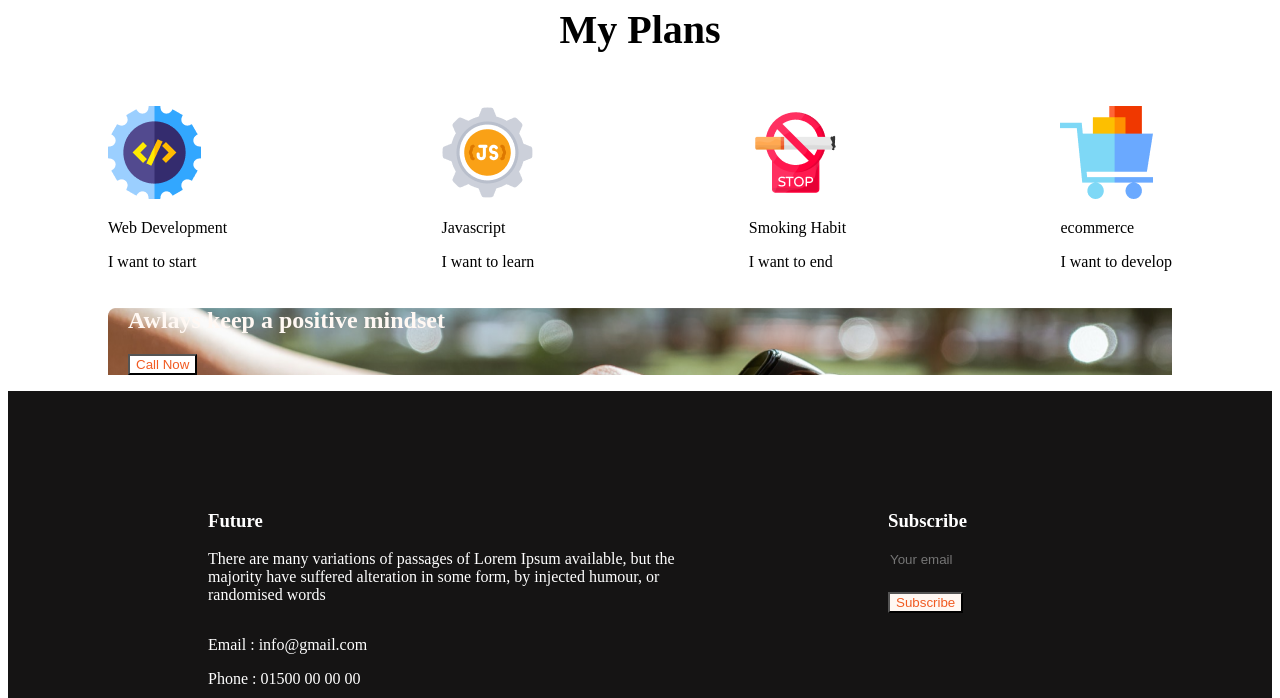
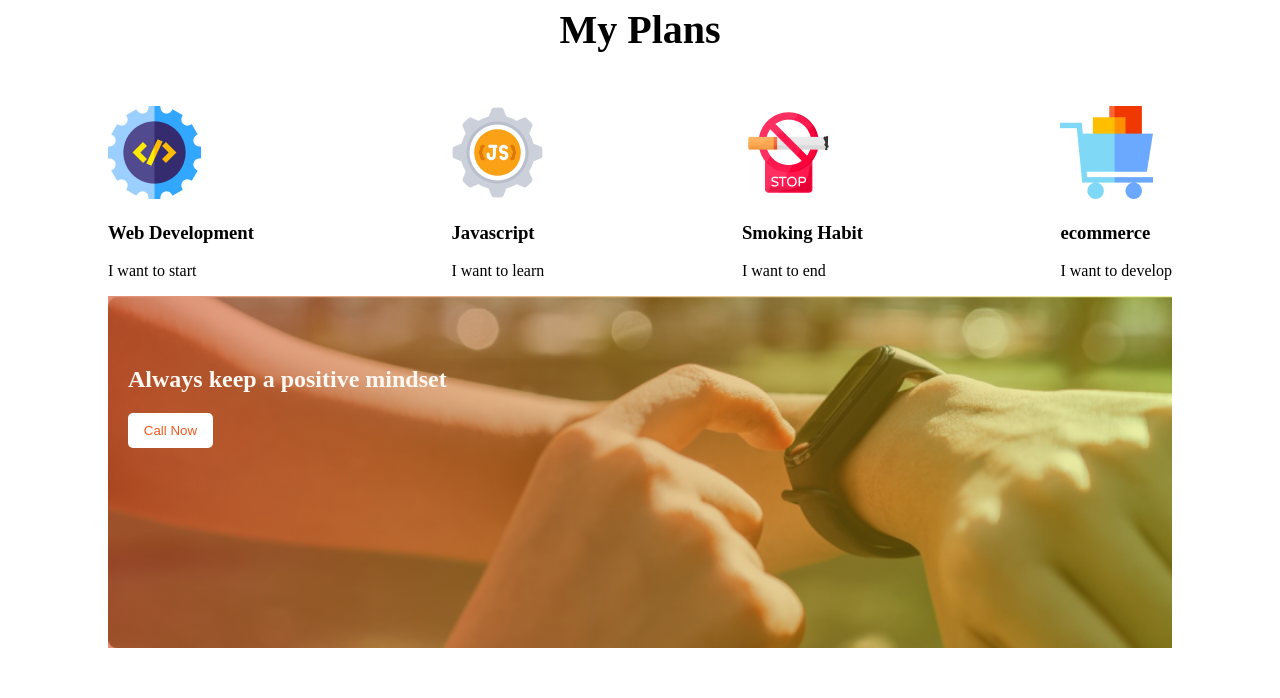
Before and after one commit to mahejabinmou/developer-new-year, a plain HTML site: page my-new-year/index.html in a window 1280 px wide. Shown: the part 2010-2708 px from the top of the page. Drawn offline with Linux system fonts and the light colour scheme.

Commit message:
last commit

```diff
--- a/my-new-year/index.html
+++ b/my-new-year/index.html
@@ -15,6 +15,7 @@
             <p class="header-description">There are many variations of passages of Lorem Ipsum available, but the majority have suffered alteration in some form, by injected humour, or randomised words</p>
             <p><button class="btn-primary">Contact Us</button></p>
         </section>
+
     </header>
         <section class="middle">
            <div class="middle-image"><img src="images/person.png" alt=""></div>
@@ -50,29 +51,29 @@
             <div class="plan-container">
                 <div class="plan">
                     <img src="images/icons/web.png" alt="">
-                    <p class="plan-title">Web Development</p>
+                    <h3 class="plan-title">Web Development</h3>
                     <p class="plan-description">I want to start</p>
                 </div>
                 <div class="plan">
                     <img src="images/icons/js.png" alt="">
-                    <p class="plan-title">Javascript</p>
+                    <h3 class="plan-title">Javascript</h3>
                     <p class="plan-description">I want to learn</p>
                 </div>
                 <div class="plan">
                     <img src="images/icons/smoke.png" alt="">
-                    <p class="plan-title">Smoking Habit</p>
+                    <h3 class="plan-title">Smoking Habit</h3>
                     <p class="plan-description">I want to end</p>
                 </div>
                 <div class="plan">
                     <img src="images/icons/ecom.png" alt="">
-                    <p class="plan-title">ecommerce</p>
+                    <h3 class="plan-title">ecommerce</h3>
                     <p class="plan-description">I want to develop</p>
                 </div>
             </div>
         </section>
 
         <section class="watch">
-           <div class="watch-details"><h2 class="watch-title"> Awlays keep a positive mindset</h2>
+           <div class="watch-details"><h2 class="watch-title"> Always keep a positive mindset</h2>
             <p><button class="button2">Call Now</button></p>
         </div>
 
--- a/my-new-year/styles/new.css
+++ b/my-new-year/styles/new.css
@@ -21,9 +21,11 @@
     background-repeat: no-repeat;
 }
 .btn-primary{
+    width: 85px;
+    height: 35px;
     background: #f11414ef;
-    height: 30px;
-    width: 100px;
+    border-radius: 5px;
+    border: 0;
 }
 .middle{
     display: flex;
@@ -65,20 +67,39 @@ ul li::before{
 }
 
 .watch{
-    background-image: url(../images/watch.png);
+
+    /*background-image: url(../images/watch.png);*/
+    background: linear-gradient(
+    to  right,
+    rgba(204, 71, 30, 0.596),
+    rgba(200, 221, 7, 0.356)
+  ),url(../images/watch.png);
+
+
     background-repeat: no-repeat;
+    background-size: cover;
     margin-left: 100px;
     margin-right: 100px;
+
     }
     .watch-details{
+        padding-top: 40px;
         padding-left: 20px;
 
     }
     .watch-title{
+        padding-top: 10px;
+        border: 0;
+        border-radius: 5px;
         color: #FFF8F3;
     }
 
     .button2{
+        width: 85px;
+        height: 35px;
+        margin-bottom: 200px;
+        border-radius: 5px;
+         border: 0;
         color: #F15B22;
         background-color: #FFFFFF;
 
@@ -87,10 +108,11 @@ ul li::before{
 
     /* contact styles */
     .contact{
+        margin-top: 60px;
         display: flex;
         gap: 200px;
         background-color: #151414;
-        padding: 100px 200px;
+        padding: 50px 200px;
     }
     .contact input[type="email"]{
         margin-bottom: 24px;
@@ -105,6 +127,8 @@ ul li::before{
         text-align: left;
     }
     .btn-Subscribe{
+        width: 85px;
+        height: 35px;
         color: #F15B22;
         background: #FFF8F3;
     }
```
Also changed, not shown: my-new-year/images/girl.png (added).
